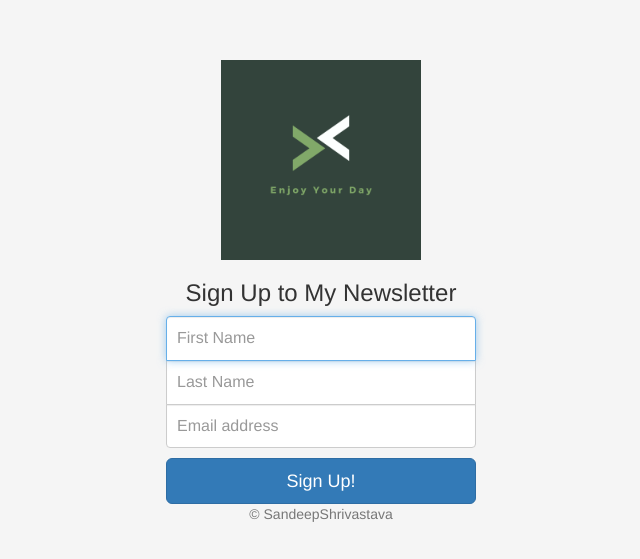
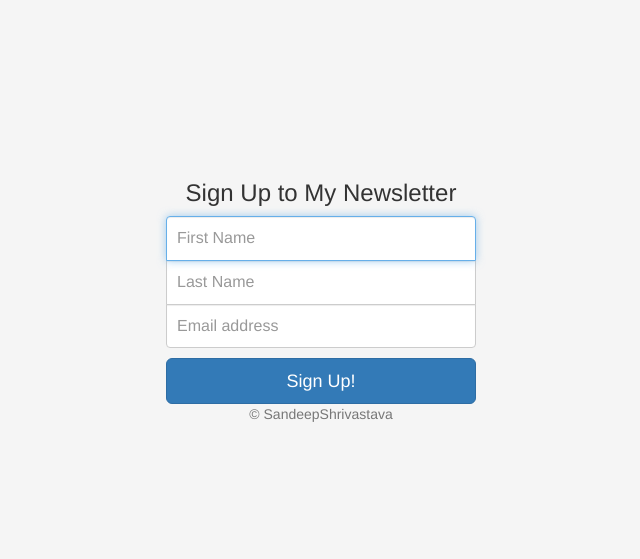
Before and after one commit to sandeepshrivastava13/Newsletter-signup, a website: page signup.html in a window 1280 px wide. Shown: the part 103-662 px from the top of the page, without its empty margins (319-959 px from the left). Drawn offline with nearby package versions, Linux system fonts and the light colour scheme.

Commit message:
Image not found

```diff
--- a/signup.html
+++ b/signup.html
@@ -45,7 +45,7 @@
   </head>
   <body class="text-center">
   <form action="/" class="form-signin" method="POST">
-  <img class="mb-4" src="images/Enjoy your day.png" alt="" width="200" height="200">
+  <!--<img class="mb-4" src="images/Enjoy your day.png" alt="" width="200" height="200">-->
   <h1 class="h3 mb-3 font-weight-normal">Sign Up to My Newsletter</h1>
   <label for="inputEmail" class="sr-only">Email address</label>
   <input type="text" name = "fname"placeholder="First Name" class="form-control top" required autofocus>
```
